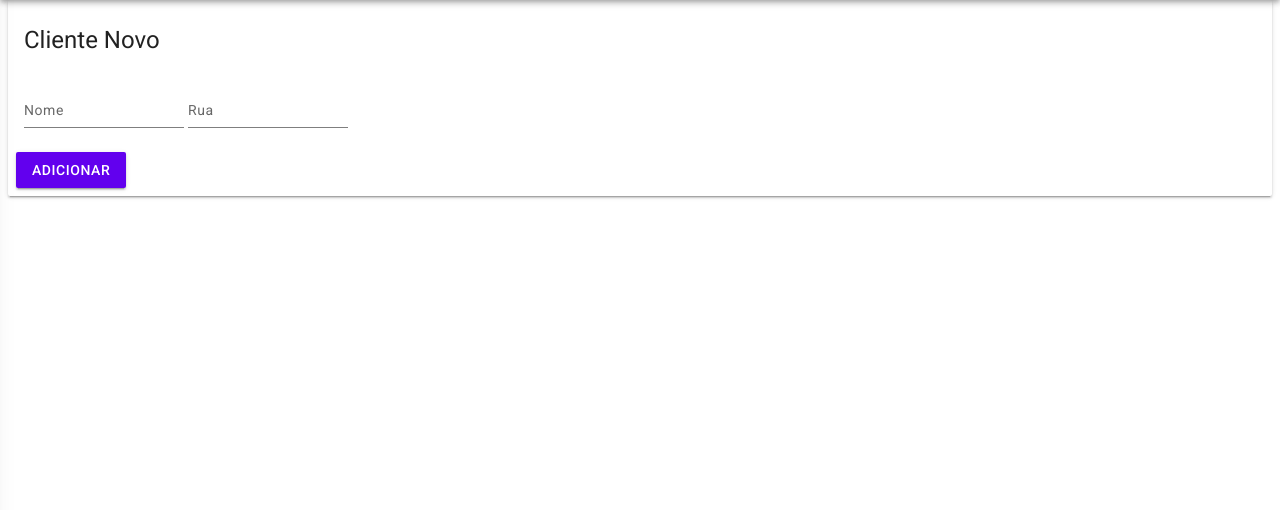
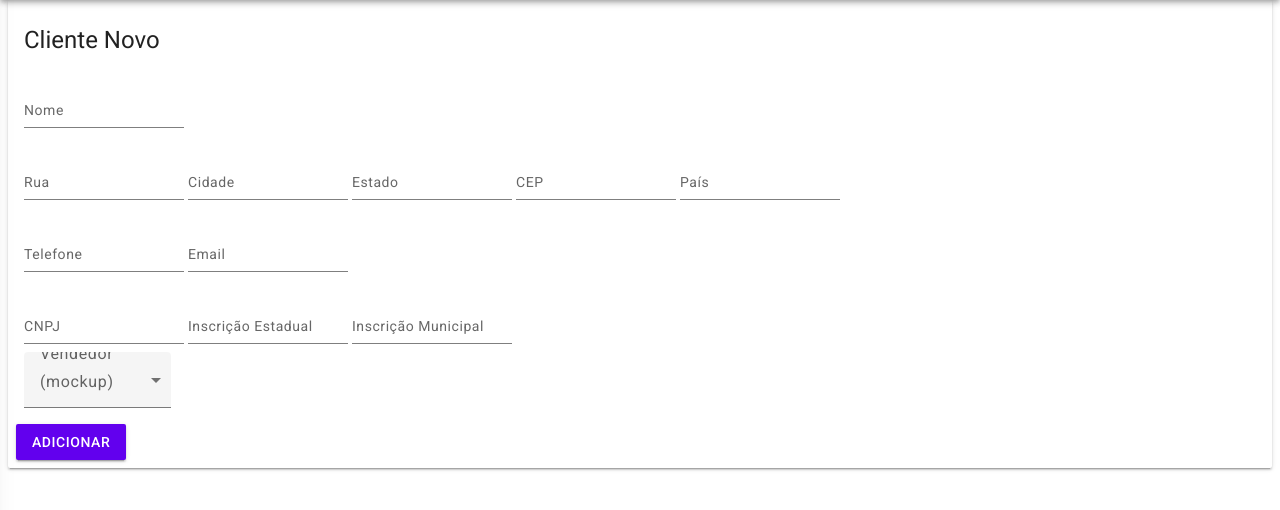
Before and after one commit to pontual/sistema-v1, a Django app: template registros/templates/registros/clientesNovo.html in a window 1280 px wide. Shown: the part 64-574 px from the top of the page. Run offline with Django 3.2, Linux system fonts and the light colour scheme; the template is opened without the code that fills it, so the values that code supplies are empty.

Commit message:
material select mockup

```diff
--- a/registros/templates/registros/clientesNovo.html
+++ b/registros/templates/registros/clientesNovo.html
@@ -15,6 +15,7 @@
             <h1 class="mdc-card__title mdc-card__title--large">Cliente Novo</h1>
         </section>
         <section class="mdc-card__supporting-text">
+            {{ erro }}
             {% csrf_token %}
 
             <div class="mdc-text-field">
@@ -23,10 +24,95 @@
                 <div class="mdc-text-field__bottom-line"></div>
             </div>
 
+            <br>
+
             <div class="mdc-text-field">
                 <input type="text" name="rua" id="rua" class="mdc-text-field__input">
                 <label class="mdc-text-field__label" for="rua">Rua</label>
                 <div class="mdc-text-field__bottom-line"></div>
+            </div>
+
+            <div class="mdc-text-field">
+                <input type="text" name="cidade" id="cidade" class="mdc-text-field__input">
+                <label class="mdc-text-field__label" for="cidade">Cidade</label>
+                <div class="mdc-text-field__bottom-line"></div>
+            </div>
+
+            <div class="mdc-text-field">
+                <input type="text" name="estado" id="estado" class="mdc-text-field__input">
+                <label class="mdc-text-field__label" for="estado">Estado</label>
+                <div class="mdc-text-field__bottom-line"></div>
+            </div>
+
+            <div class="mdc-text-field">
+                <input type="text" name="cep" id="cep" class="mdc-text-field__input">
+                <label class="mdc-text-field__label" for="cep">CEP</label>
+                <div class="mdc-text-field__bottom-line"></div>
+            </div>
+
+            <div class="mdc-text-field">
+                <input type="text" name="pais" id="pais" class="mdc-text-field__input">
+                <label class="mdc-text-field__label" for="pais">País</label>
+                <div class="mdc-text-field__bottom-line"></div>
+            </div>
+
+            <br>
+
+            <div class="mdc-text-field">
+                <input type="text" name="telefone" id="telefone" class="mdc-text-field__input">
+                <label class="mdc-text-field__label" for="telefone">Telefone</label>
+                <div class="mdc-text-field__bottom-line"></div>
+            </div>
+
+            <div class="mdc-text-field">
+                <input type="text" name="email" id="email" class="mdc-text-field__input">
+                <label class="mdc-text-field__label" for="email">Email</label>
+                <div class="mdc-text-field__bottom-line"></div>
+            </div>
+
+            <br>
+
+            <div class="mdc-text-field">
+                <input type="text" name="cnpj" id="cnpj" class="mdc-text-field__input">
+                <label class="mdc-text-field__label" for="cnpj">CNPJ</label>
+                <div class="mdc-text-field__bottom-line"></div>
+            </div>
+
+            <div class="mdc-text-field">
+                <input type="text" name="inscricao_est" id="inscricao_est" class="mdc-text-field__input">
+                <label class="mdc-text-field__label" for="inscricao_est">Inscrição Estadual</label>
+                <div class="mdc-text-field__bottom-line"></div>
+            </div>
+
+            <div class="mdc-text-field">
+                <input type="text" name="inscricao_mun" id="inscricao_mun" class="mdc-text-field__input">
+                <label class="mdc-text-field__label" for="inscricao_mun">Inscrição Municipal</label>
+                <div class="mdc-text-field__bottom-line"></div>
+            </div>
+
+            <br>
+
+
+
+            <div id="hero-js-select" class="mdc-select" role="listbox">
+                <div class="mdc-select__surface" tabindex="0">
+                    <div class="mdc-select__label">Vendedor (mockup)</div>
+                    <div class="mdc-select__selected-text"></div>
+                    <div class="mdc-select__bottom-line"></div>
+                </div>
+                <div class="mdc-simple-menu mdc-select__menu">
+                    <ul class="mdc-list mdc-simple-menu__items">
+                        <li class="mdc-list-item" role="option" tabindex="0">
+                            heitor
+                        </li>
+                        <li class="mdc-list-item" role="option" tabindex="0">
+                            celia
+                        </li>
+                        <li class="mdc-list-item" role="option" tabindex="0">
+                            marlene
+                        </li>
+                    </ul>
+                </div>
             </div>
 
         </section>
@@ -45,5 +131,8 @@
  for (var i = 0, tf; tf = tfs[i]; i++) {
      mdc.textField.MDCTextField.attachTo(tf);
  }
+
+
+ mdc.select.MDCSelect.attachTo(document.getElementById('hero-js-select'));
 </script>
 {% endblock %}
```
Also changed, not shown: registros/views.py (+18 -4 lines).
